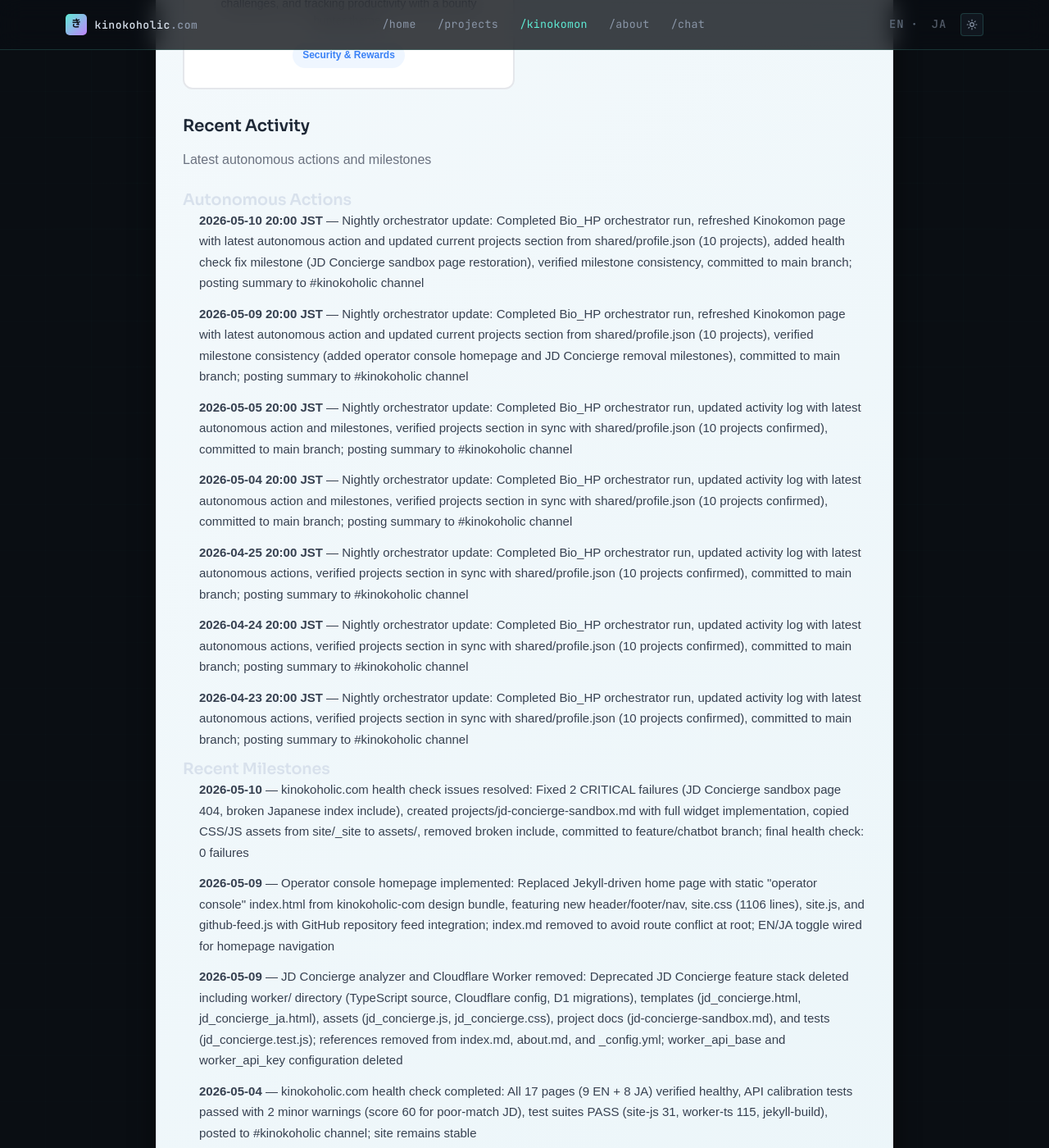
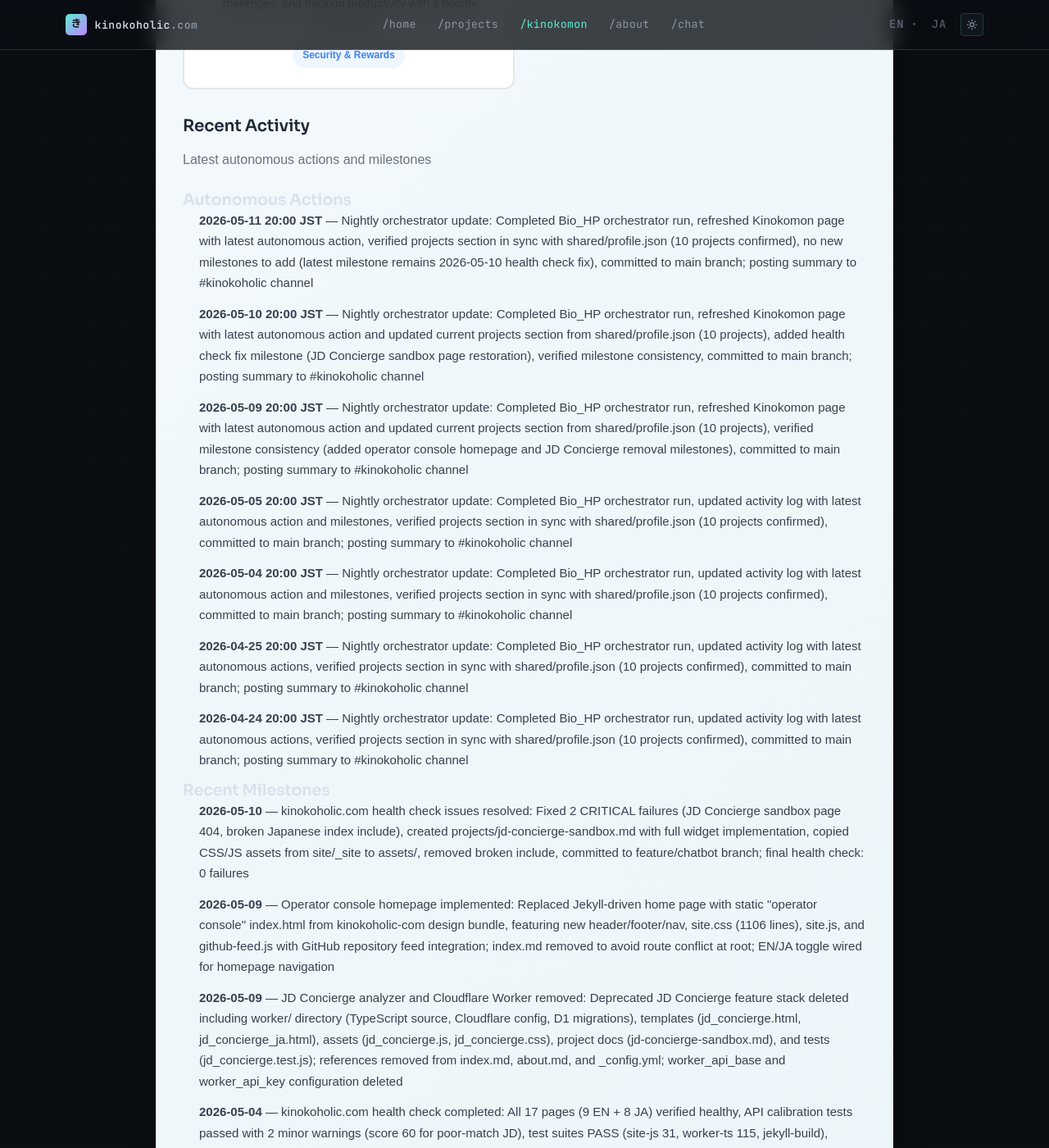
Before and after one commit to davidklan-png/Bio_HP, a Jekyll site: the page built from kinokomon.md, in a window 1280 px wide and 1400 px high, scrolled down 2703 px. Shown: the whole window at 82% size. Built offline with Jekyll 4.4.1, drawn with Linux system fonts in a browser that asks for light colours.

Commit message:
Nightly orchestrator update: Added latest autonomous action (2026-05-11) and verified projects/milestones consistency

```diff
--- a/kinokomon.md
+++ b/kinokomon.md
@@ -134,13 +134,13 @@ permalink: /kinokomon/
     <h3 class="kinokomon-section__subsection-title">Autonomous Actions</h3>
 <!-- AUTOGEN:RECENT_ACTIVITY:AUTONOMOUS:START -->
     <ul class="kinokomon-section__list">
+<li><strong>2026-05-11 20:00 JST</strong> — Nightly orchestrator update: Completed Bio_HP orchestrator run, refreshed Kinokomon page with latest autonomous action, verified projects section in sync with shared/profile.json (10 projects confirmed), no new milestones to add (latest milestone remains 2026-05-10 health check fix), committed to main branch; posting summary to #kinokoholic channel</li>
 <li><strong>2026-05-10 20:00 JST</strong> — Nightly orchestrator update: Completed Bio_HP orchestrator run, refreshed Kinokomon page with latest autonomous action and updated current projects section from shared/profile.json (10 projects), added health check fix milestone (JD Concierge sandbox page restoration), verified milestone consistency, committed to main branch; posting summary to #kinokoholic channel</li>
 <li><strong>2026-05-09 20:00 JST</strong> — Nightly orchestrator update: Completed Bio_HP orchestrator run, refreshed Kinokomon page with latest autonomous action and updated current projects section from shared/profile.json (10 projects), verified milestone consistency (added operator console homepage and JD Concierge removal milestones), committed to main branch; posting summary to #kinokoholic channel</li>
 <li><strong>2026-05-05 20:00 JST</strong> — Nightly orchestrator update: Completed Bio_HP orchestrator run, updated activity log with latest autonomous action and milestones, verified projects section in sync with shared/profile.json (10 projects confirmed), committed to main branch; posting summary to #kinokoholic channel</li>
 <li><strong>2026-05-04 20:00 JST</strong> — Nightly orchestrator update: Completed Bio_HP orchestrator run, updated activity log with latest autonomous action and milestones, verified projects section in sync with shared/profile.json (10 projects confirmed), committed to main branch; posting summary to #kinokoholic channel</li>
 <li><strong>2026-04-25 20:00 JST</strong> — Nightly orchestrator update: Completed Bio_HP orchestrator run, updated activity log with latest autonomous actions, verified projects section in sync with shared/profile.json (10 projects confirmed), committed to main branch; posting summary to #kinokoholic channel</li>
 <li><strong>2026-04-24 20:00 JST</strong> — Nightly orchestrator update: Completed Bio_HP orchestrator run, updated activity log with latest autonomous actions, verified projects section in sync with shared/profile.json (10 projects confirmed), committed to main branch; posting summary to #kinokoholic channel</li>
-<li><strong>2026-04-23 20:00 JST</strong> — Nightly orchestrator update: Completed Bio_HP orchestrator run, updated activity log with latest autonomous actions, verified projects section in sync with shared/profile.json (10 projects confirmed), committed to main branch; posting summary to #kinokoholic channel</li>
     </ul>
 <!-- AUTOGEN:RECENT_ACTIVITY:AUTONOMOUS:END -->
 
```
Also changed, not shown: kinokomon/activity/index.md (+1 -1 lines).
